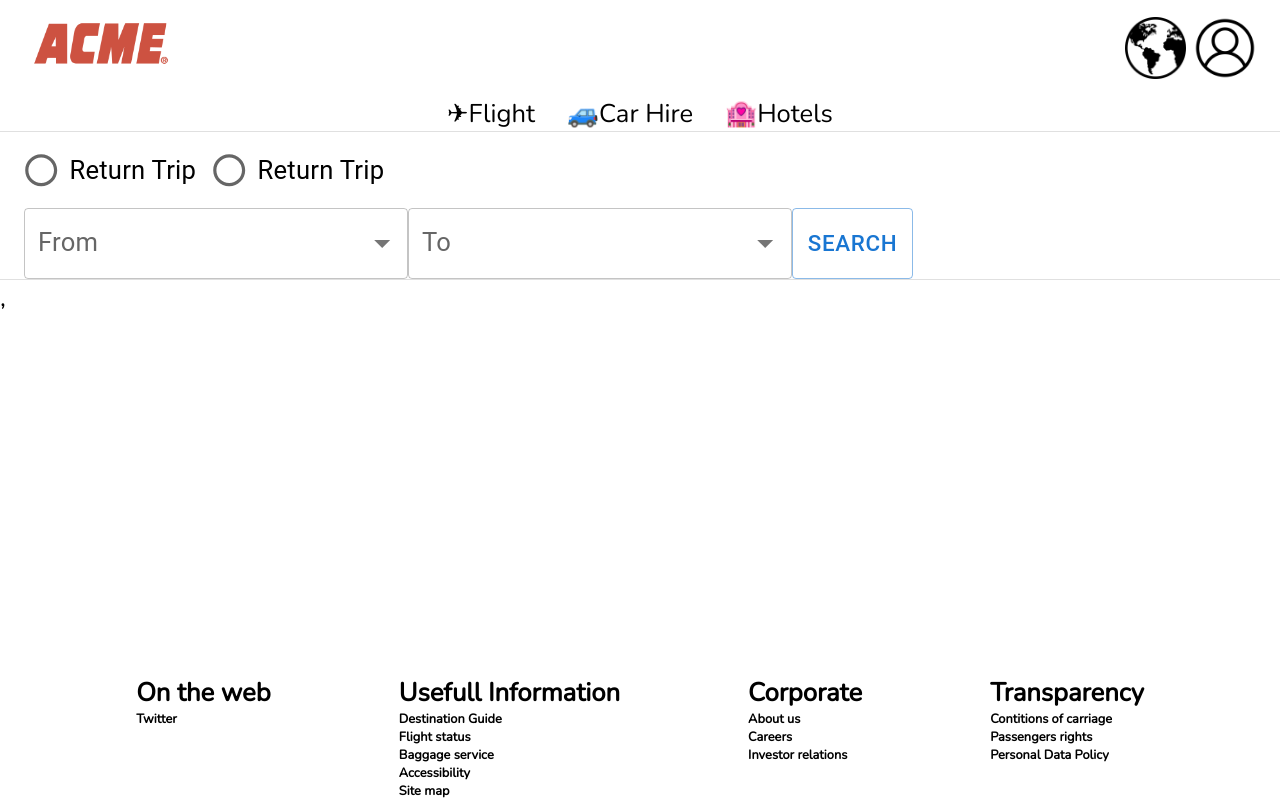
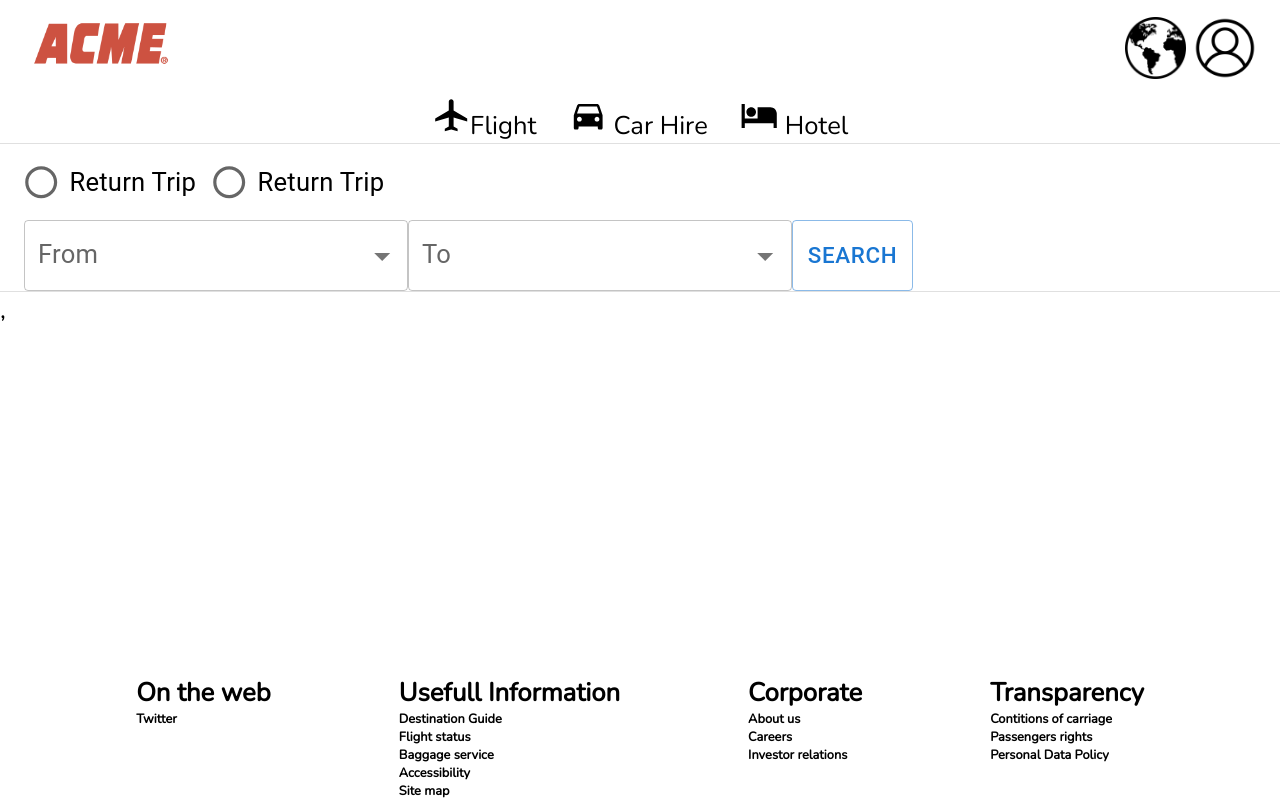
Before and after one commit to CaioCalisto/FlightWebSite, a React (Vite) app in the folder flight-web-site/: page /flights in a window 1280 px wide. Built offline with nearby package versions, Linux system fonts and the light colour scheme.

Commit message:
MUI icons

```diff
--- a/flight-web-site/package.json
+++ b/flight-web-site/package.json
@@ -11,6 +11,7 @@
   "dependencies": {
     "@emotion/react": "^11.10.8",
     "@emotion/styled": "^11.10.8",
+    "@mui/icons-material": "^5.11.16",
     "@mui/material": "^5.12.3",
     "react": "^18.2.0",
     "react-dom": "^18.2.0",
--- a/flight-web-site/src/components/HorizontalMenu.tsx
+++ b/flight-web-site/src/components/HorizontalMenu.tsx
@@ -1,22 +1,25 @@
 import { Stack } from '@mui/system'
 import React from 'react'
 import { Link } from 'react-router-dom'
+import AirplanemodeActiveIcon from '@mui/icons-material/AirplanemodeActive';
+import DirectionsCarIcon from '@mui/icons-material/DirectionsCar';
+import HotelIcon from '@mui/icons-material/Hotel';
 
 function HorizontalMenu() {
   return (
     <Stack direction={"row"} spacing={4} justifyContent="center" alignItems="end">
       <div>
         <Link to="/flights">
-          <span>&#9992;<span>Flight</span></span>
+          <AirplanemodeActiveIcon />Flight
         </Link>
       </div>
       <div>
         <Link to="/carhire">
-          <span>&#128665;<span></span>Car Hire</span>
+          <DirectionsCarIcon/> Car Hire
         </Link>
       </div>
       <div>
-        <span>&#127977;<span></span>Hotels</span>
+        <HotelIcon /> Hotel
       </div>
     </Stack>
   )
--- a/flight-web-site/src/components/SideBarMenu.tsx
+++ b/flight-web-site/src/components/SideBarMenu.tsx
@@ -10,6 +10,9 @@ import {
 import { Box } from "@mui/system";
 import React from "react";
 import { Link } from "react-router-dom";
+import AirplanemodeActiveIcon from '@mui/icons-material/AirplanemodeActive';
+import DirectionsCarIcon from '@mui/icons-material/DirectionsCar';
+import HotelIcon from '@mui/icons-material/Hotel';
 
 function SideBarMenu() {
   const [state, setState] = React.useState(false);
@@ -42,7 +45,7 @@ function SideBarMenu() {
               <ListItem key={"flight"} disablePadding>
                 <ListItemButton>
                   <ListItemText primary={"Flight"} />
-                  &#9992;
+                  <AirplanemodeActiveIcon />
                 </ListItemButton>
               </ListItem>
             </Link>
@@ -51,7 +54,7 @@ function SideBarMenu() {
               <ListItem key={"carHire"} disablePadding>
                 <ListItemButton>
                   <ListItemText primary={"Car Hire"} />
-                  &#128665;
+                  <DirectionsCarIcon />
                 </ListItemButton>
               </ListItem>
             </Link>
@@ -59,7 +62,7 @@ function SideBarMenu() {
             <ListItem key={"hotels"} disablePadding>
               <ListItemButton>
                 <ListItemText primary={"Hotels"} />
-                &#127977;
+                <HotelIcon />
               </ListItemButton>
             </ListItem>
           </List>
```
Also changed, not shown: 1 other file (tests, documents, lock files or other folders).
